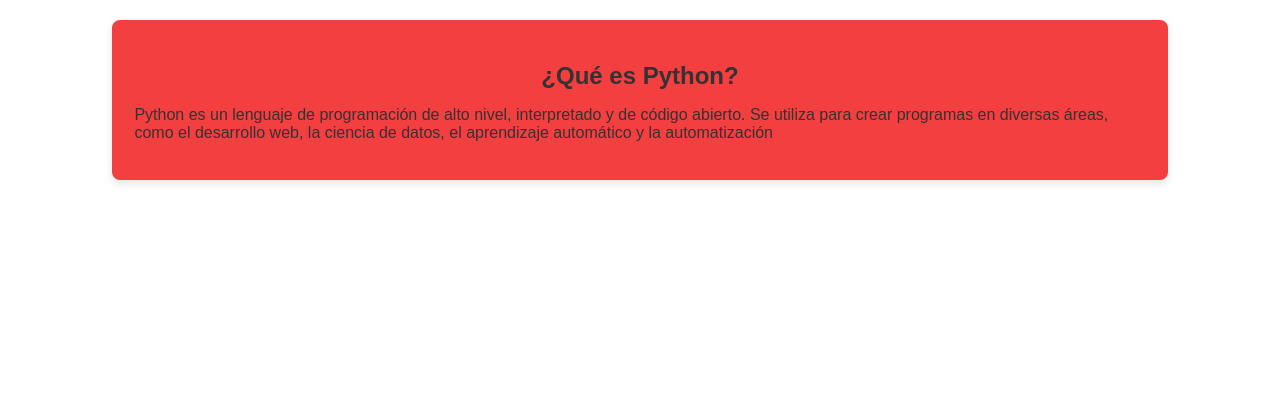
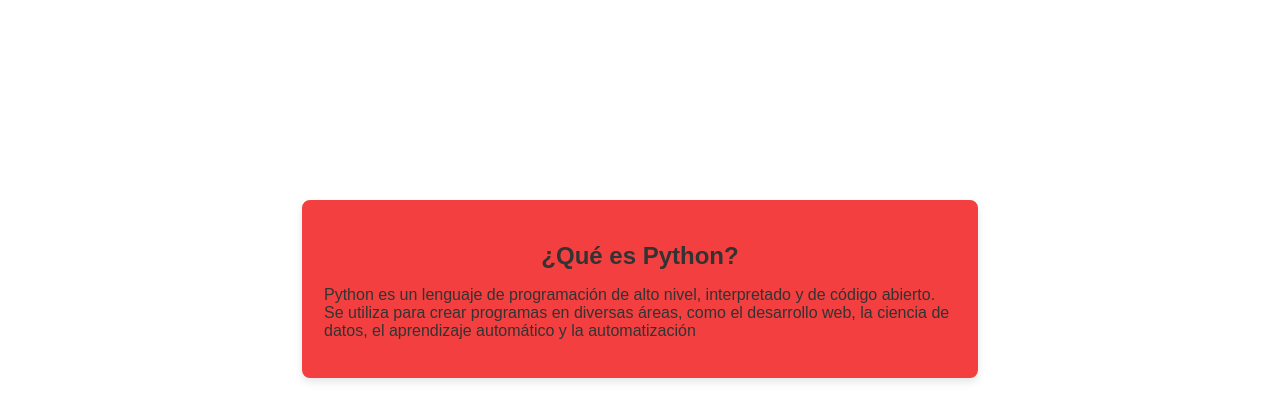
Before and after one commit to alema-m08/Ejercicio_, a plain HTML site: page index.html in a window 1280 px wide. Drawn offline with Linux system fonts and the light colour scheme.

Commit message:
style.css

```diff
--- a/style.css
+++ b/style.css
@@ -4,8 +4,8 @@
     padding: 20px;
     border-radius: 8px;
     font-family: Arial, sans-serif;
-    width: 80%;
-    margin: 20px auto;
+    width: 50%;
+    margin: 200px auto;
     box-shadow: 0 4px 8px rgba(0, 0, 0, 0.1);
   }
 
```
